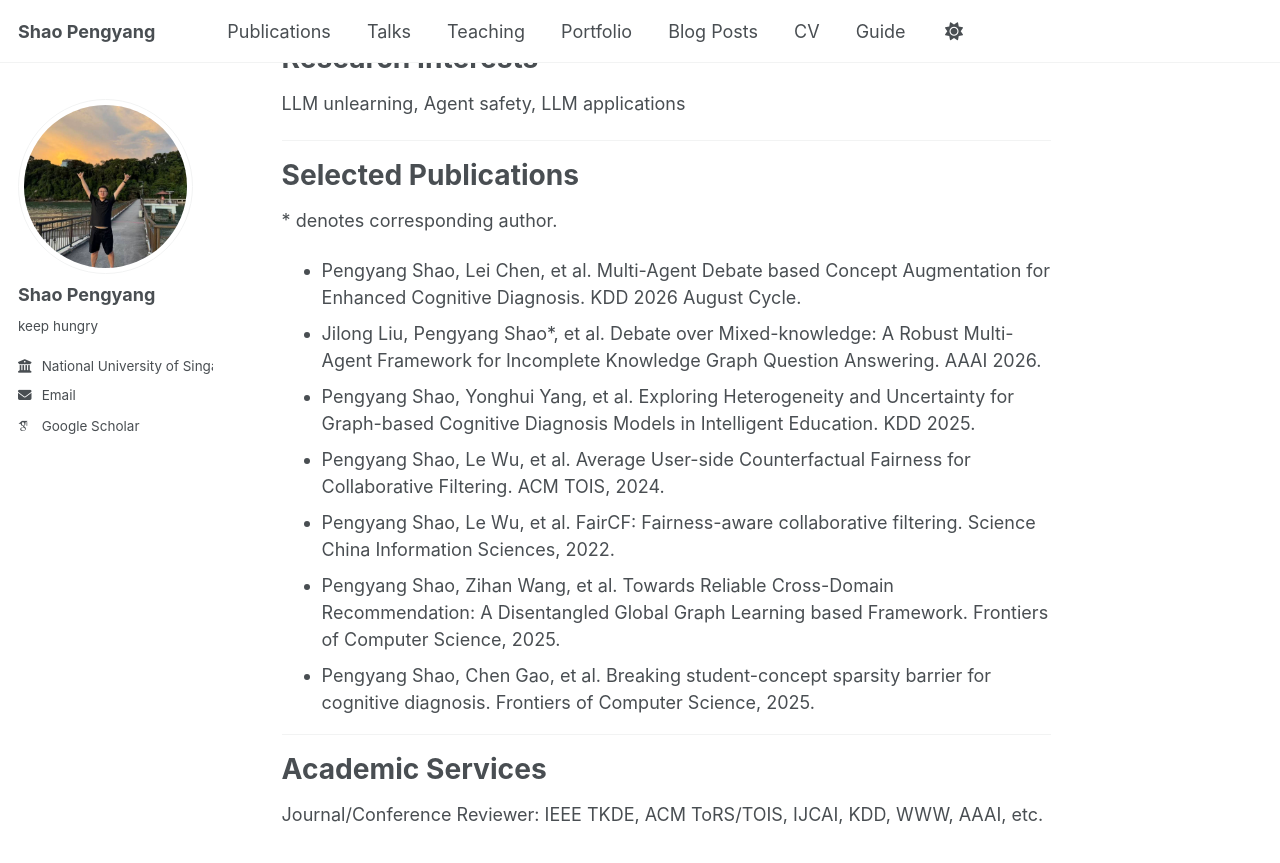
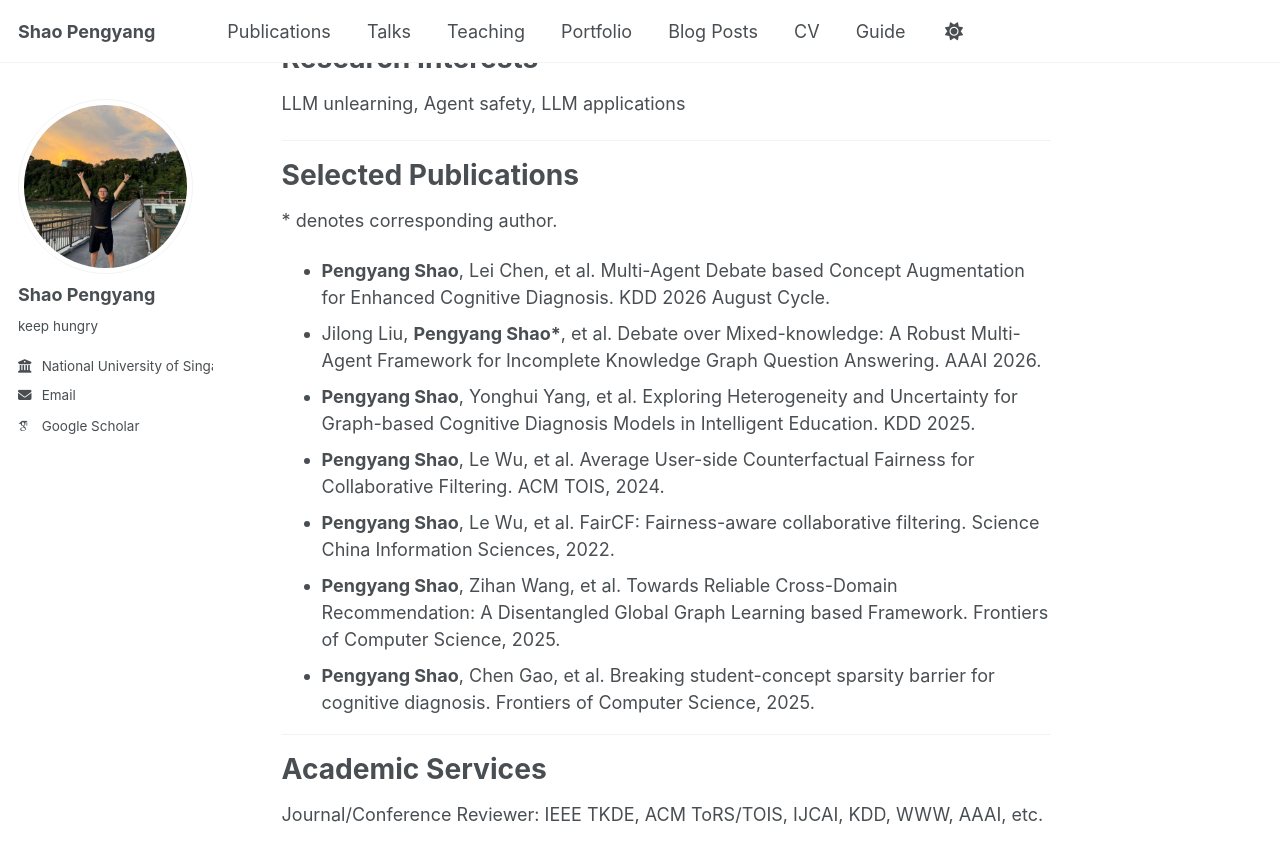
Before and after one commit to ShaoPengyang/ShaoPengyang.github.io, a Jekyll site: the page built from _pages/about.md, in a window 1280 px wide and 900 px high, scrolled down 408 px. Shown: the top 863 px of the window. Built offline with Jekyll 4.4.1, drawn with Linux system fonts in a browser that asks for light colours; some web fonts are replaced; a script bundle is joined from its source files by our own code; library files that are not in the unit come from our copies.

```diff
--- a/_pages/about.md
+++ b/_pages/about.md
@@ -24,13 +24,13 @@ Selected Publications
 ======
 \* denotes corresponding author.
 
-- Pengyang Shao, Lei Chen, et al. Multi-Agent Debate based Concept Augmentation for Enhanced Cognitive Diagnosis. KDD 2026 August Cycle.
-- Jilong Liu, Pengyang Shao*, et al. Debate over Mixed-knowledge: A Robust Multi-Agent Framework for Incomplete Knowledge Graph Question Answering. AAAI 2026.
-- Pengyang Shao, Yonghui Yang, et al. Exploring Heterogeneity and Uncertainty for Graph-based Cognitive Diagnosis Models in Intelligent Education. KDD 2025.
-- Pengyang Shao, Le Wu, et al. Average User-side Counterfactual Fairness for Collaborative Filtering. ACM TOIS, 2024.
-- Pengyang Shao, Le Wu, et al. FairCF: Fairness-aware collaborative filtering. Science China Information Sciences, 2022.
-- Pengyang Shao, Zihan Wang, et al. Towards Reliable Cross-Domain Recommendation: A Disentangled Global Graph Learning based Framework. Frontiers of Computer Science, 2025.
-- Pengyang Shao, Chen Gao, et al. Breaking student-concept sparsity barrier for cognitive diagnosis. Frontiers of Computer Science, 2025.
+- **Pengyang Shao**, Lei Chen, et al. Multi-Agent Debate based Concept Augmentation for Enhanced Cognitive Diagnosis. KDD 2026 August Cycle.
+- Jilong Liu, **Pengyang Shao\***, et al. Debate over Mixed-knowledge: A Robust Multi-Agent Framework for Incomplete Knowledge Graph Question Answering. AAAI 2026.
+- **Pengyang Shao**, Yonghui Yang, et al. Exploring Heterogeneity and Uncertainty for Graph-based Cognitive Diagnosis Models in Intelligent Education. KDD 2025.
+- **Pengyang Shao**, Le Wu, et al. Average User-side Counterfactual Fairness for Collaborative Filtering. ACM TOIS, 2024.
+- **Pengyang Shao**, Le Wu, et al. FairCF: Fairness-aware collaborative filtering. Science China Information Sciences, 2022.
+- **Pengyang Shao**, Zihan Wang, et al. Towards Reliable Cross-Domain Recommendation: A Disentangled Global Graph Learning based Framework. Frontiers of Computer Science, 2025.
+- **Pengyang Shao**, Chen Gao, et al. Breaking student-concept sparsity barrier for cognitive diagnosis. Frontiers of Computer Science, 2025.
 
 ---
 
```
